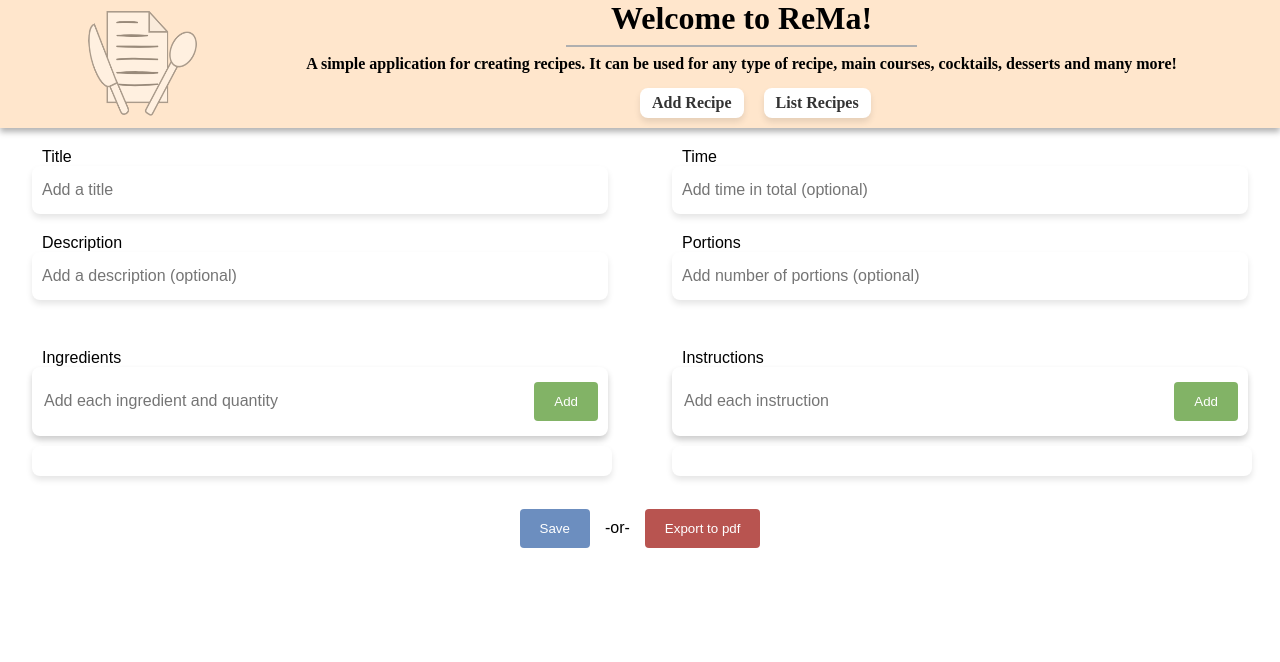
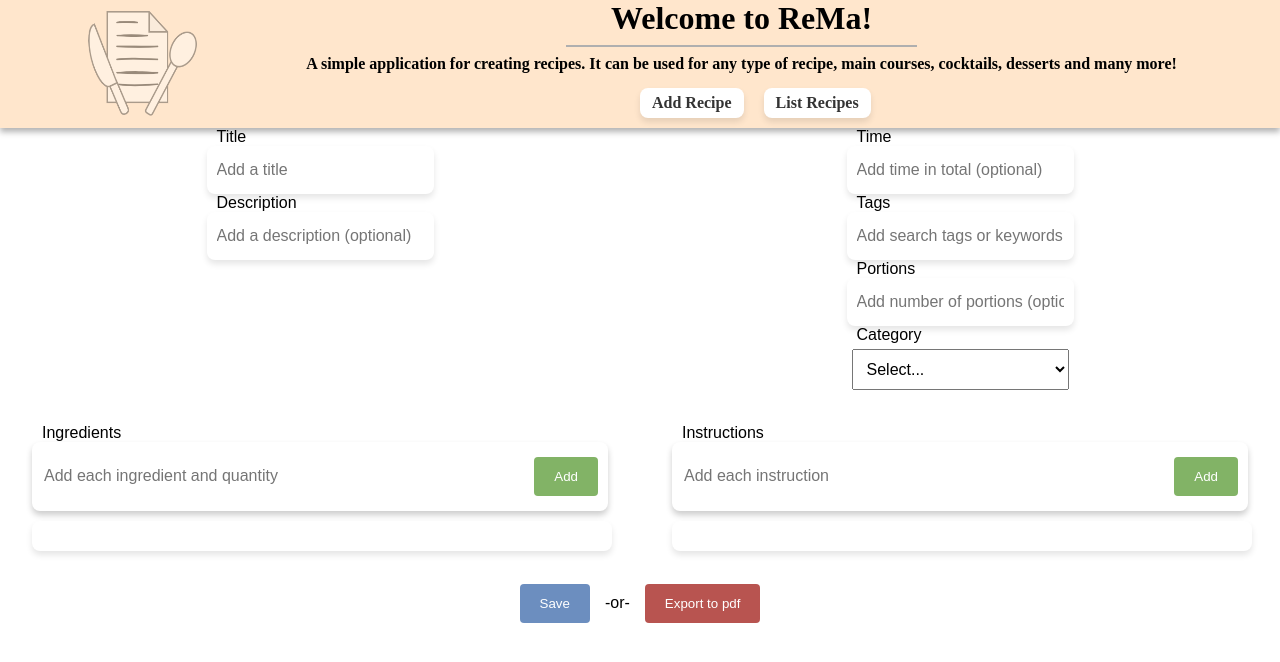
Before and after one commit to ktzanak/rema, a React (Vite) app in the folder rema-frontend/: page /add in a window 1280 px wide. Shown: the top 662 px of the page. Built offline with nearby package versions, Linux system fonts and the light colour scheme.

Commit message:
added tags and categories in UI and reconfigured grid

```diff
--- a/rema-frontend/src/components/RecipeInfo.jsx
+++ b/rema-frontend/src/components/RecipeInfo.jsx
@@ -1,12 +1,19 @@
 import { useState } from "react";
 import { Row, Col } from "react-bootstrap";
+import { FormControl, InputLabel, Select, MenuItem } from "@mui/material";
 import styles from "../css/recipeinfo.module.css";
 
 export default function RecipeInfo({ recipeinfo, setRecipeinfo }) {
+  const [selectedValue, setSelectedValue] = useState("");
+
+  const handleChange = (event) => {
+    setSelectedValue(event.target.value);
+  };
+
   return (
     <Row className={styles.inputcontainer}>
-      <Col className={styles.recipeinfocol1}>
-        <Row className={styles.recipeinforow}>
+      <Col className={styles.recipeinfocol}>
+        <Row className={styles.recipeinforowleft}>
           <span className={styles.recipeinfolabel}>Title</span>
           <div className={styles.inputcontainer}>
             <input
@@ -23,7 +30,7 @@ export default function RecipeInfo({ recipeinfo, setRecipeinfo }) {
             />
           </div>
         </Row>
-        <Row className={styles.recipeinforow}>
+        <Row className={styles.recipeinforowleft}>
           <span className={styles.recipeinfolabel}>Description</span>
           <div className={styles.inputcontainer}>
             <input
@@ -41,8 +48,9 @@ export default function RecipeInfo({ recipeinfo, setRecipeinfo }) {
           </div>
         </Row>
       </Col>
-      <Col className={styles.recipeinfocol2}>
-        <Row className={styles.recipeinforow}>
+      <Col className={styles.recipeinfocol}>
+        <Row className={styles.recipeinforowright}>
+          <Col className={styles.recipeinfocol}>
             <span className={styles.recipeinfolabel}>Time</span>
             <div className={styles.inputcontainer}>
               <input
@@ -58,8 +66,28 @@ export default function RecipeInfo({ recipeinfo, setRecipeinfo }) {
                 placeholder="Add time in total (optional)"
               />
             </div>
+          </Col>
+
+          <Col className={styles.recipeinfocol}>
+            <span className={styles.recipeinfolabel}>Tags</span>
+            <div className={styles.inputcontainer}>
+              <input
+                className={styles.moderninput}
+                onChange={(e) =>
+                  setRecipeinfo({
+                    ...recipeinfo,
+                    tags: e.target.value,
+                  })
+                }
+                type="text"
+                value={recipeinfo?.tags || ""}
+                placeholder="Add search tags or keywords (optional)"
+              />
+            </div>
+          </Col>
         </Row>
-        <Row className={styles.recipeinforow}>
+        <Row className={styles.recipeinforowright}>
+          <Col className={styles.recipeinfocol}>
             <span className={styles.recipeinfolabel}>Portions</span>
             <div className={styles.inputcontainer}>
               <input
@@ -75,6 +103,31 @@ export default function RecipeInfo({ recipeinfo, setRecipeinfo }) {
                 placeholder="Add number of portions (optional)"
               />
             </div>
+          </Col>
+
+          <Col className={styles.recipeinfocol}>
+            <span className={styles.recipeinfolabel}>Category</span>
+            <div className={styles.inputcontainer}>
+              <select
+                id="dropdown"
+                value={selectedValue}
+                onChange={handleChange}
+                style={{
+                  padding: "10px",
+                  fontSize: "16px",
+                  width: "100%",
+                  margin: "5px",
+                }}
+              >
+                <option>Select...</option>
+                <option value="appetizer">Appetizer</option>
+                <option value="dessert">Sauce</option>
+                <option value="maindish">Main dish</option>
+                <option value="dessert">Dessert</option>
+                <option value="dessert">Drink</option>
+              </select>
+            </div>
+          </Col>
         </Row>
       </Col>
     </Row>
```
Lines whose indentation alone changed are shown as unchanged.
